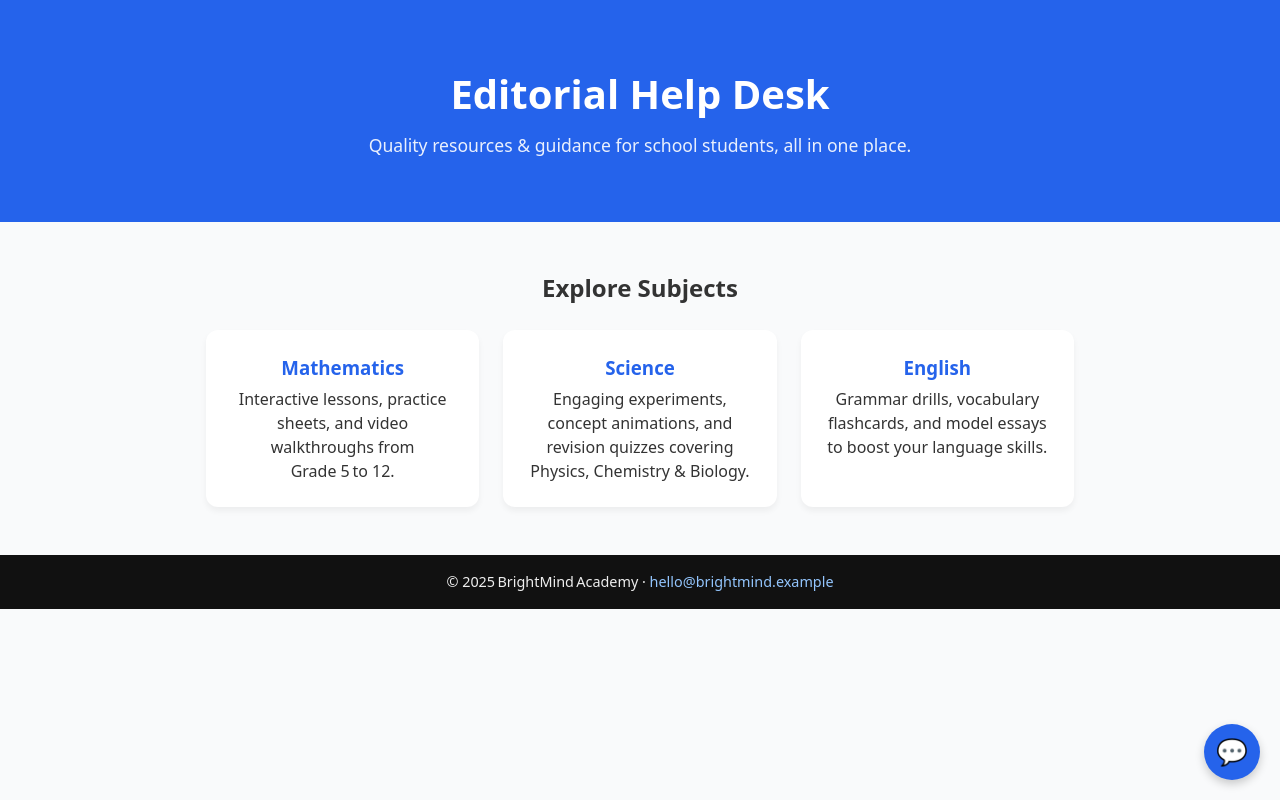
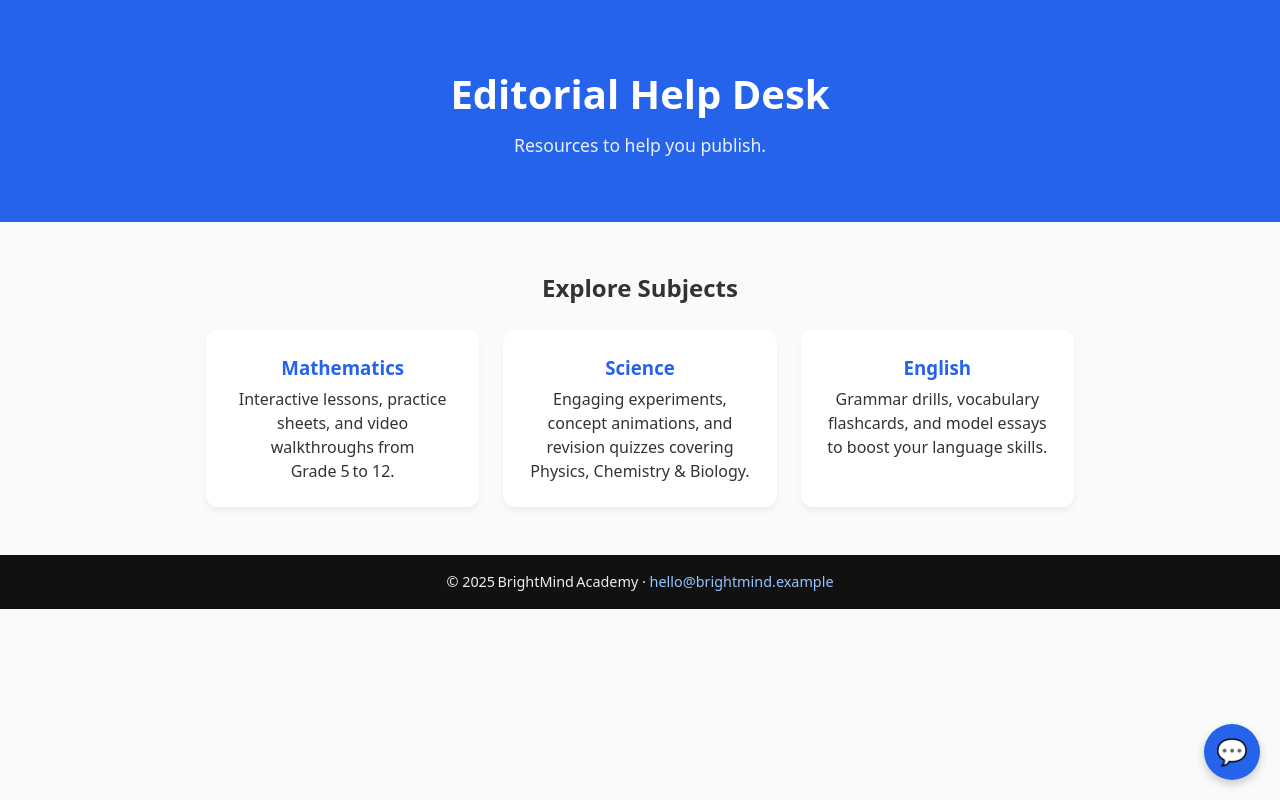
Before and after one commit to DeepakSuryavanshi24/brightmind-site, a plain HTML site: page index.html in a window 1280 px wide. Drawn offline with nearby package versions, Linux system fonts and the light colour scheme.

Commit message:
Update index.html

```diff
--- a/index.html
+++ b/index.html
@@ -35,7 +35,7 @@
 
   <header>
     <h1>Editorial Help Desk</h1>
-    <p>Quality resources &amp; guidance for school students, all in one place.</p>
+    <p>Resources to help you publish.</p>
   </header>
 
   <main>
```
